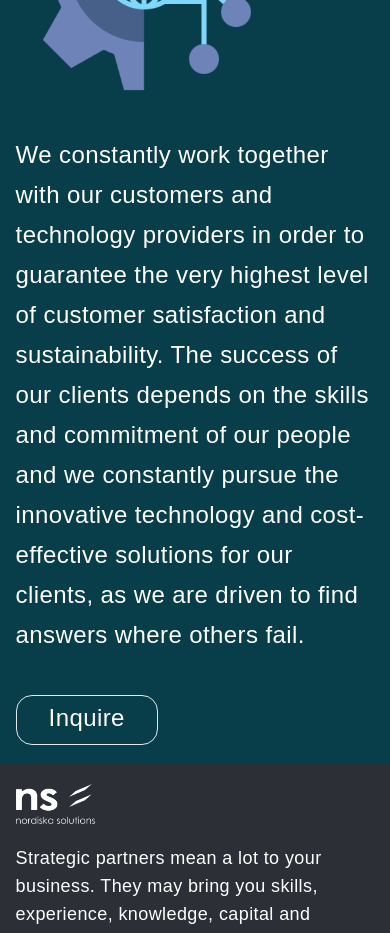
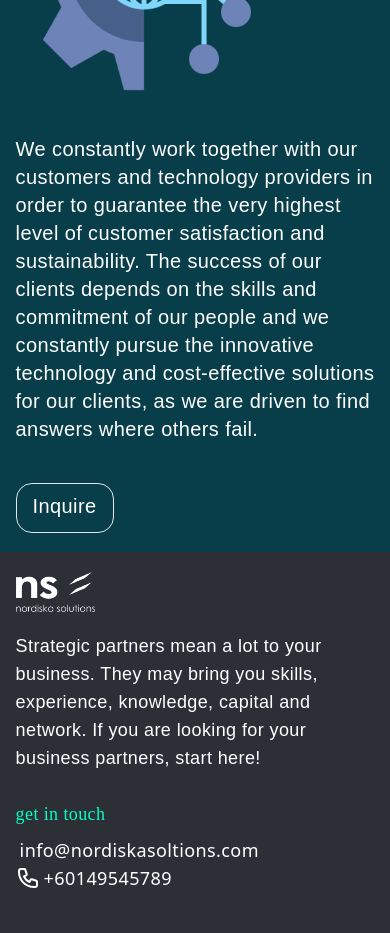
Before and after one commit to samithw/nordiska-vite-react-ts-v2, a React (Vite) app: page /technology in a window 390 px wide. Shown: the part 1520-2453 px from the top of the page. Built offline with nearby package versions, Linux system fonts and the light colour scheme; a web font is replaced by a local one.

Commit message:
Font size adjustments

```diff
--- a/src/components/ButtonType1.tsx
+++ b/src/components/ButtonType1.tsx
@@ -4,7 +4,7 @@ type Props = {children : React.ReactNode}
 
 const ButtonType1 = (props: Props) => {
   return (
-    <button className=" w-fit text-2xl bg-transparent hover:bg-blue-500 text-white hover:text-white py-2 px-8 pb-3 border hover:border-transparent rounded-2xl leading-7">{props.children}</button>
+    <button className=" w-fit text-xl md:text-2xl bg-transparent hover:bg-blue-500 text-white hover:text-white py-2 px-4 md:px-8 pb-3 border hover:border-transparent rounded-2xl leading-7">{props.children}</button>
   )
 }
 
--- a/src/components/ContentSection.tsx
+++ b/src/components/ContentSection.tsx
@@ -9,10 +9,10 @@ const ContentSection = (props : Props) => {
     return(
         <>
         <div className="content-wrapper" style={{backgroundImage: props.bgImageCSS }}>
-            <div className="container min-h-screen text-white font-zenMaru flex flex-col justify-center">
+            <div className="container md:min-h-screen text-white font-zenMaru flex flex-col justify-center">
                 <h3 className="font-zen text-4xl lg:text-5xl text-nsgreen">{props.sectionTitle}</h3>
                 <div className="flex flex-col-reverse md:flex-row gap-10 my-10">
-                    <div className=" text-2xl leading-10">
+                    <div className=" text-xl md:text-2xl md:leading-10">
                         {props.children}
                     </div>
                     <div className=" shrink-0">
--- a/src/components/Footer.tsx
+++ b/src/components/Footer.tsx
@@ -14,7 +14,7 @@ const Footer = (props: Props) => {
                     alt="Nordiska Solutions Logo"
                     />
                 </a>
-                <p className="text-white font-zenMaru text-lg my-5">
+                <p className="text-white font-zenMaru text-lg md:text-xl my-5">
                     Strategic partners mean a lot to your business. They may bring you
                     skills, experience, knowledge, capital and network. If you are looking
                     for your business partners, start here!
--- a/src/pages/About.tsx
+++ b/src/pages/About.tsx
@@ -16,12 +16,12 @@ const About = (props: Props) => {
 
         <div className="content-wrapper" style={{backgroundImage: 'linear-gradient(45deg, #001140 30%, #010d31 70%)'}}>
         <div className="container flex flex-col gap-20 md:flex-row">
-          <div className="text-white md:basis-1/2 font-zenMaru text-2xl">
+          <div className="text-white md:basis-1/2 font-zenMaru text-xl md:text-2xl">
             <h3 className="font-zen text-nsgreen text-4xl">history</h3>
             <p className="my-10">Nordiska Solutions is Finnish-Malaysian joint company which has developed a cluster business concept with some leading environmental companies in Europe and Japan who are active in water, wastewater and solids waste management technologies and solutions. </p>
             <p>This cluster business platform provides sophisticate and cost-effective solutions that are in the best interest of our clients, their customers and the environment. The founder of the company has over 22 years experiences in cleantech field and vast knowledge in international business.</p>
           </div>
-          <div className="text-white md:basis-1/2 font-zenMaru text-2xl">
+          <div className="text-white md:basis-1/2 font-zenMaru text-xl md:text-2xl">
             <h3 className="font-zen text-nsgreen text-4xl">expertise</h3>
             <p className="my-10">The domain expertise &amp; experience gathered over past two decades gives us edge over competition so as to provide high-end technologies and solutions to various domestic and industrial applications.</p>
             <p className="my-10">We constantly continue developing our technology together with our customers and partners in order to guarantee the very highest level of customer satisfaction and sustainability.</p>
```
